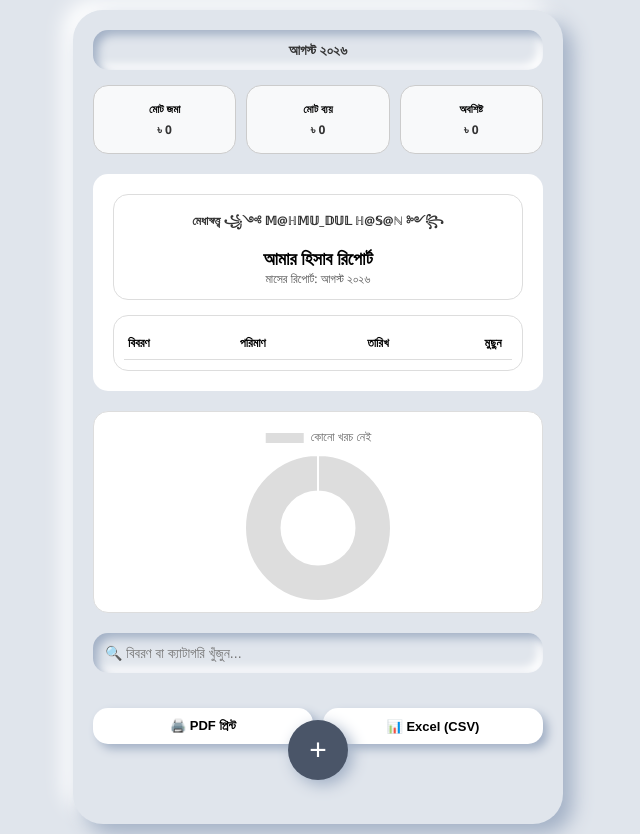
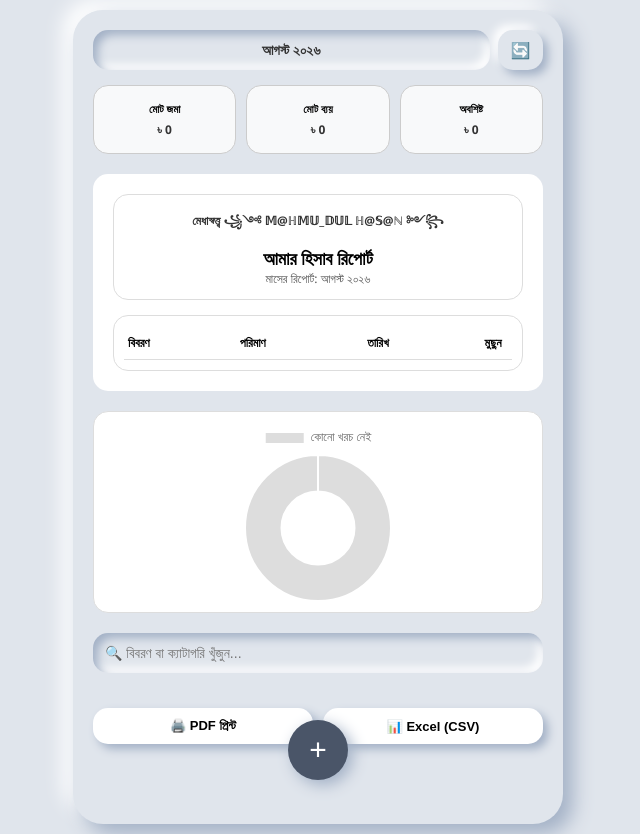
Before and after one commit to mathlab-bogura/Account, a plain HTML site: page index.html in a window 1280 px wide. Shown: the whole page, without its empty margins (322-962 px from the left). Drawn offline with nearby package versions, Linux system fonts and the light colour scheme.

Commit message:
Add files via upload

```diff
--- a/index.html
+++ b/index.html
@@ -244,7 +244,10 @@
 <body>
 
 <div class="container">
-    <select id="monthSelector" class="no-print" onchange="updateUI()" style="text-align:center; font-weight:bold; cursor:pointer;"></select>
+    <div style="display: flex; gap: 8px; margin-bottom: 15px;" class="no-print">
+        <select id="monthSelector" onchange="updateUI()" style="text-align:center; font-weight:bold; cursor:pointer; margin-bottom:0; flex-grow: 1;"></select>
+        <button onclick="fetchDataFromSheet()" style="width: 50px; border:none; border-radius:15px; background:var(--bg-color); box-shadow:5px 5px 10px var(--shadow-dark), -5px -5px 10px var(--shadow-light); cursor:pointer; font-size:16px;" title="সিঙ্ক করুন">🔄</button>
+    </div>
 
     <div class="summary-grid no-print">
         <div class="summary-box">
@@ -331,6 +334,9 @@
     let currentType = 'expense';
     let expenseChartInstance = null;
 
+    // আপনার নতুন ওয়েব অ্যাপ লিংক এখানে গ্লোবালি দেওয়া হলো
+    const WEB_APP_URL = "https://script.google.com/macros/s/AKfycbyaGpvV4WXXa_f_L7_y1jR9gKNYEHrEy6NGHYf2WvKNncBl8_SNksaIadRU4C6YEH2KNw/exec";
+
     let categories = JSON.parse(localStorage.getItem('myCategoriesCustom')) || {
         expense: ['খাবার', 'যাতায়াত', 'ইলেকট্রনিক্স প্রজেক্ট', 'বই ও স্টেশনারি', 'চিকিৎসা', 'মোবাইল/ইন্টারনেট', 'অন্যান্য'],
         deposit: ['টিউশন ফি', 'বেতন', 'উপহার', 'অন্যান্য']
@@ -355,6 +361,43 @@
             if(i === 0) option.selected = true;
             selector.appendChild(option);
         }
+    }
+
+    function fetchDataFromSheet() {
+        if (!WEB_APP_URL) return;
+
+        fetch(WEB_APP_URL)
+            .then(res => res.json())
+            .then(data => {
+                if (Array.isArray(data) && data.length > 0) {
+                    transactions = data.map((item, index) => {
+                        let parsedDate = new Date();
+                        if (item.date) {
+                            let parts = item.date.split('/');
+                            if(parts.length === 3) {
+                                parsedDate = new Date(`${parts[2]}-${parts[1]}-${parts[0]}`);
+                            } else {
+                                parsedDate = new Date(item.date);
+                            }
+                        }
+                        return {
+                            id: Date.now() + index,
+                            desc: item.desc || item.category,
+                            category: item.category,
+                            amount: parseFloat(item.amount) || 0,
+                            type: item.type,
+                            date: parsedDate.toISOString()
+                        };
+                    });
+                    localStorage.setItem('myTransactionsPro', JSON.stringify(transactions));
+                    updateUI();
+                    alert("গুগল শিট থেকে সফলভাবে ডেটা সিঙ্ক করা হয়েছে!");
+                }
+            })
+            .catch(err => {
+                console.error("ডেটা আনতে সমস্যা হয়েছে:", err);
+                alert("সিঙ্ক করতে সমস্যা হয়েছে। ইন্টারনেট সংযোগ চেক করুন।");
+            });
     }
 
     function openModal() {
@@ -424,8 +467,6 @@
         updateUI();
 
         // --- গুগল শিটে অটোমেটিক ডেটা পাঠানোর কোড ---
-        const WEB_APP_URL = "https://script.google.com/macros/s/AKfycbxfXVNsqjqP7acpSdZiER_hTS38uU4QQZ4SXynIhNNEZ-w3AWg73ncSj7g7bqky5B8N/exec";
-
         if (WEB_APP_URL !== "") {
             fetch(WEB_APP_URL, {
                 method: "POST",
```
Lines whose indentation alone changed are shown as unchanged.
